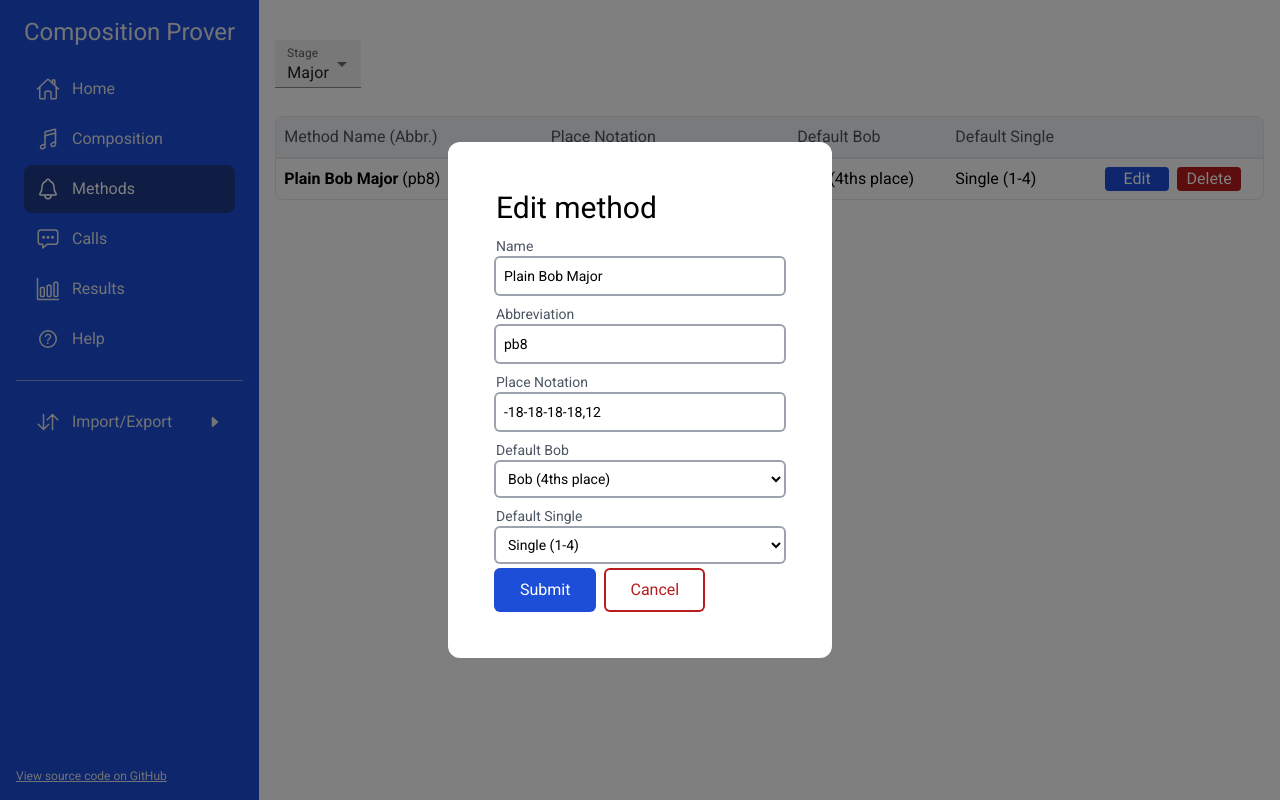
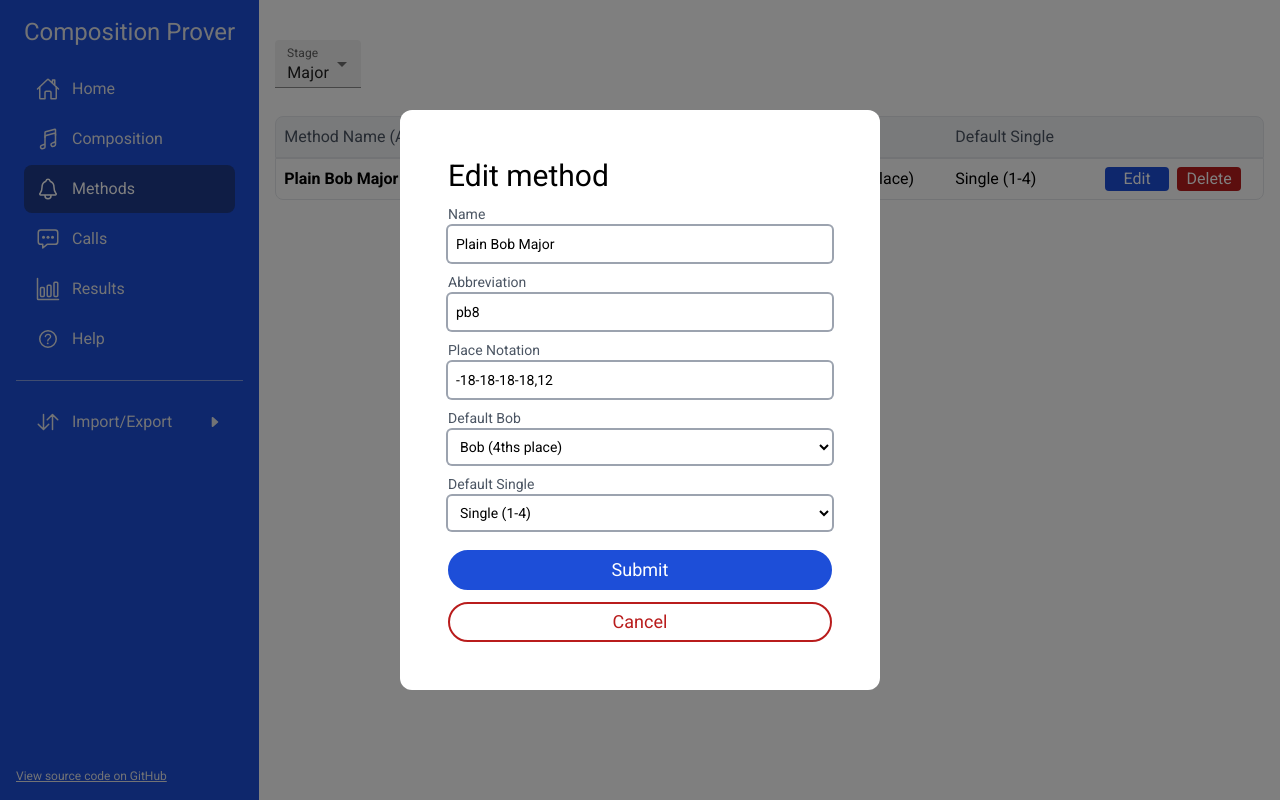
Before and after one commit to chrisjfield/CompositionProver, a React (Create React App) app: page /methods in a window 1280 px wide. Both pictures are taken after a click on the button "Edit". Built offline with nearby package versions, Linux system fonts and the light colour scheme.

Commit message:
Form button styles, form width styling

```diff
--- a/src/components/Modals/ModalsEditMethod.tsx
+++ b/src/components/Modals/ModalsEditMethod.tsx
@@ -168,8 +168,8 @@ const ModalsEditMethod = ({ onClose, activeEditMethodId }: ModalsEditMethodProps
             formErrors.single && <p className="form-error">{formErrors.single}</p>
           }
         </label>
-        <button type="submit" className="px-6 py-2 mr-3 text-white bg-blue-700 rounded ring-2 ring-blue-700" onClick={submit}>Submit</button>
-        <button type="button" className="px-6 py-2 text-red-700 bg-transparent rounded ring-2 ring-red-700 hover:bg-red-700 hover:text-white" onClick={onClose}>Cancel</button>
+        <button type="submit" className="w-full py-1 mt-3 text-lg text-white bg-blue-700 border-2 border-blue-700 rounded-full hover:border-blue-800 hover:bg-blue-800" onClick={submit}>Submit</button>
+        <button type="button" className="w-full py-1 mt-3 text-lg text-red-700 bg-transparent border-2 border-red-700 rounded-full hover:bg-red-700 hover:text-white" onClick={onClose}>Cancel</button>
       </form>
     </ModalsWrapper>
   );
--- a/src/index.css
+++ b/src/index.css
@@ -19,12 +19,16 @@ body {
   @apply py-2 pl-2 pr-6 overflow-hidden whitespace-nowrap overflow-ellipsis;
 }
 
+.form {
+  @apply w-64;
+}
+
 .form input, .form select {
-  @apply block p-2 mb-2 text-black bg-transparent rounded w-72 ring-2 ring-gray-400;
+  @apply block p-2 mb-2 text-black bg-transparent rounded w-full ring-2 ring-gray-400;
 }
 
 .form input.field-has-error, .form select.field-has-error {
-  @apply block p-2 mb-1 text-black rounded w-72 ring-2 ring-red-600;
+  @apply ring-2 ring-red-600;
 }
 
 .form label {
@@ -56,4 +60,8 @@ body {
   .methods-table--column__actions {
     width: 16%;
   }
+
+  .form {
+    @apply w-96;
+  }
 }
--- a/src/pages/methods.tsx
+++ b/src/pages/methods.tsx
@@ -89,16 +89,14 @@ const MethodsPage = () => {
       {/* Delete method modal */}
       <ModalsWrapper isOpen={!!activeDeleteMethod} onClose={cancelDeleteMethod}>
         <h3 className="mb-3 text-3xl">Confirm delete</h3>
-        <p className="max-w-lg mb-4">
+        <p className="max-w-lg">
           Are you sure you want to delete
           {' '}
           <b>{activeDeleteMethod?.name}</b>
           ?
         </p>
-        <div className="flex flex-wrap justify-center">
-          <button type="button" className="w-full px-6 py-1 mb-3 text-lg text-red-700 bg-transparent rounded-full ring-2 ring-red-700 hover:bg-red-700 hover:text-white" onClick={confirmDeleteMethod}>Confirm</button>
-          <button type="button" className="w-full px-8 py-2 text-lg text-white bg-blue-700 rounded-full hover:bg-blue-800" onClick={cancelDeleteMethod}>Cancel</button>
-        </div>
+        <button type="button" className="w-full py-1 mt-3 text-lg text-red-700 bg-transparent border-2 border-red-700 rounded-full hover:bg-red-700 hover:text-white" onClick={confirmDeleteMethod}>Confirm</button>
+        <button type="button" className="w-full py-1 mt-3 text-lg text-white bg-blue-700 border-2 border-blue-700 rounded-full hover:border-blue-800 hover:bg-blue-800" onClick={cancelDeleteMethod}>Cancel</button>
       </ModalsWrapper>
     </>
   );
```
